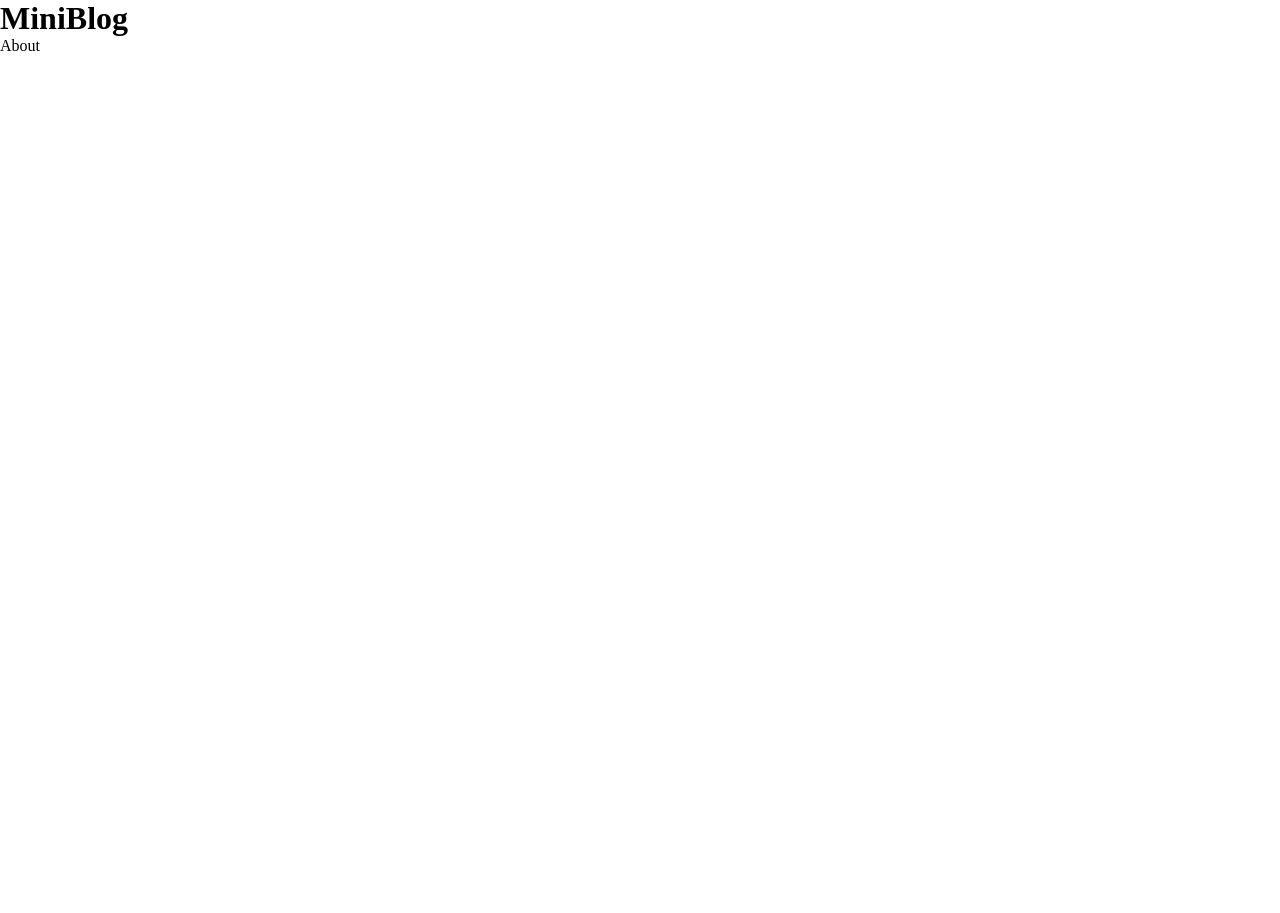
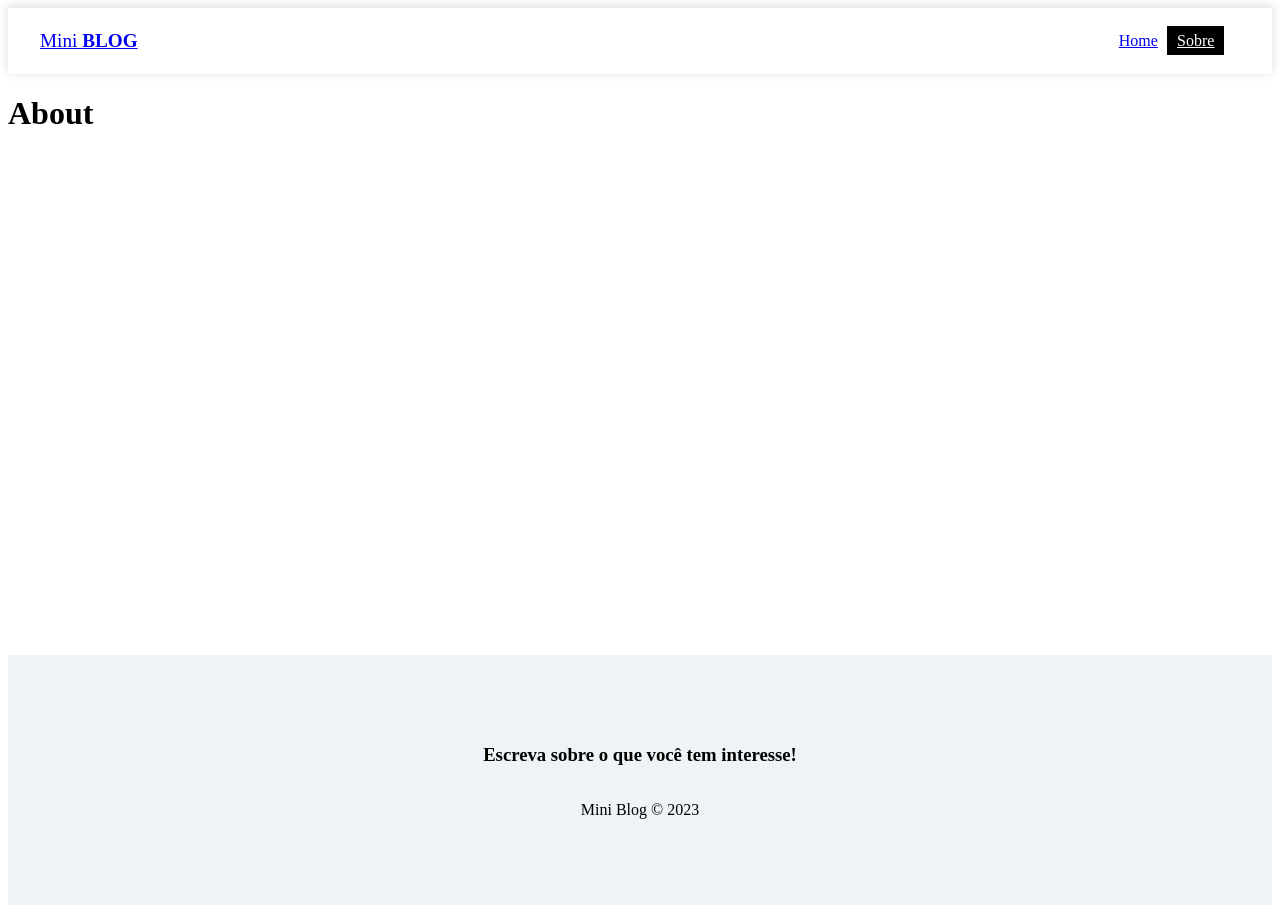
Before and after one commit to veigarj/MiniBlog, a React (Vite) app in the folder MiniBlog/: page /about in a window 1280 px wide. Before the commit the page ends 800 px from the top, so only its background shows below. Built offline with nearby package versions, Linux system fonts and the light colour scheme.

Commit message:
Navbar end Footer

```diff
--- a/MiniBlog/src/App.css
+++ b/MiniBlog/src/App.css
@@ -1,8 +1,3 @@
-* {
-  margin: 0;
-  padding: 0;
-}
-
 .container {
   min-height: 60vh;
   margin-bottom: 5em;
--- a/MiniBlog/src/App.jsx
+++ b/MiniBlog/src/App.jsx
@@ -3,20 +3,23 @@ import './App.css'
 import {BrowserRouter, Router, Route, Navigate, Routes} from 'react-router-dom'
 import Home from './pages/Home/Home'
 import About from './pages/About/About'
+import Navbar from './components/Navbar'
+import Footer from './components/Footer'
 
 function App() {
 
 
   return (
     <div className="App">
-      <h1>MiniBlog</h1>
       <BrowserRouter>
+      <Navbar/>
       <div className='container'>
         <Routes>
           <Route path='/' element={<Home />} />
           <Route path='/about' element={<About />}  />
         </Routes>
       </div>
+      <Footer />
       </BrowserRouter>
     </div>
   )
--- /dev/null
+++ b/MiniBlog/src/components/Footer.jsx
@@ -0,0 +1,12 @@
+import styles from './Footer.module.css'
+
+const Footer = () => {
+  return (
+    <footer className={styles.footer}>
+      <h3>Escreva sobre o que você tem interesse!</h3>
+      <p>Mini Blog &copy; 2023</p>
+    </footer>
+  )
+}
+
+export default Footer
--- /dev/null
+++ b/MiniBlog/src/components/Footer.module.css
@@ -0,0 +1,8 @@
+.footer {
+  height: 250px;
+  display: flex;
+  flex-direction: column;
+  align-items: center;
+  justify-content: center;
+  background-color: #edf3f6;
+}
--- /dev/null
+++ b/MiniBlog/src/components/Navbar.jsx
@@ -0,0 +1,23 @@
+import styles from './Navbar.module.css'
+
+import { NavLink, Link } from 'react-router-dom'
+
+const Navbar = () => {
+  return (
+    <nav className={styles.navbar}>
+      <Link to="/" className={styles.brand}>
+        Mini <span>Blog</span>
+      </Link>
+      <ul className={styles.links_list}>
+        <li>
+          <NavLink to="/" className={styles.links}>Home</NavLink>
+        </li>
+        <li>
+        <NavLink to="/about">Sobre</NavLink>
+        </li>
+      </ul>
+    </nav>
+  )
+}
+
+export default Navbar
--- /dev/null
+++ b/MiniBlog/src/components/Navbar.module.css
@@ -0,0 +1,29 @@
+.navbar {
+  display: flex;
+  box-shadow: rgba(0, 0, 0, 0.15) 0px -2px 10px 0px;
+  justify-content: space-between;
+  align-items: center;
+  padding: 0.5em 2em;
+}
+
+.brand {
+  font-size: 1.2em;
+}
+
+.brand span {
+  font-weight: 900;
+  text-transform: uppercase;
+}
+
+.links_list {
+  display: flex;
+  list-style: none;
+}
+
+.links_list {
+  margin-right: 1em;
+}
+
+.links_list li a {
+  padding: 0.4em 0.6em;
+}
--- a/MiniBlog/src/index.css
+++ b/MiniBlog/src/index.css
@@ -1,4 +1,4 @@
-* {
-  margin: 0;
-  padding: 0;
+.active {
+  background-color: black;
+  color: white;
 }
--- a/MiniBlog/src/pages/About/About.jsx
+++ b/MiniBlog/src/pages/About/About.jsx
@@ -3,7 +3,9 @@ import styles from './About.module.css'
 
 const About = () => {
   return (
-    <div>About</div>
+    <div>
+      <h1>About</h1>
+    </div>
   )
 }
 
--- a/MiniBlog/src/pages/Home/Home.jsx
+++ b/MiniBlog/src/pages/Home/Home.jsx
@@ -2,7 +2,9 @@ import styles from './Home.module.css'
 
 const Home = () => {
   return (
-    <div>Home</div>
+    <div>
+      <h1>Home</h1>
+    </div>
   )
 }
 
```
